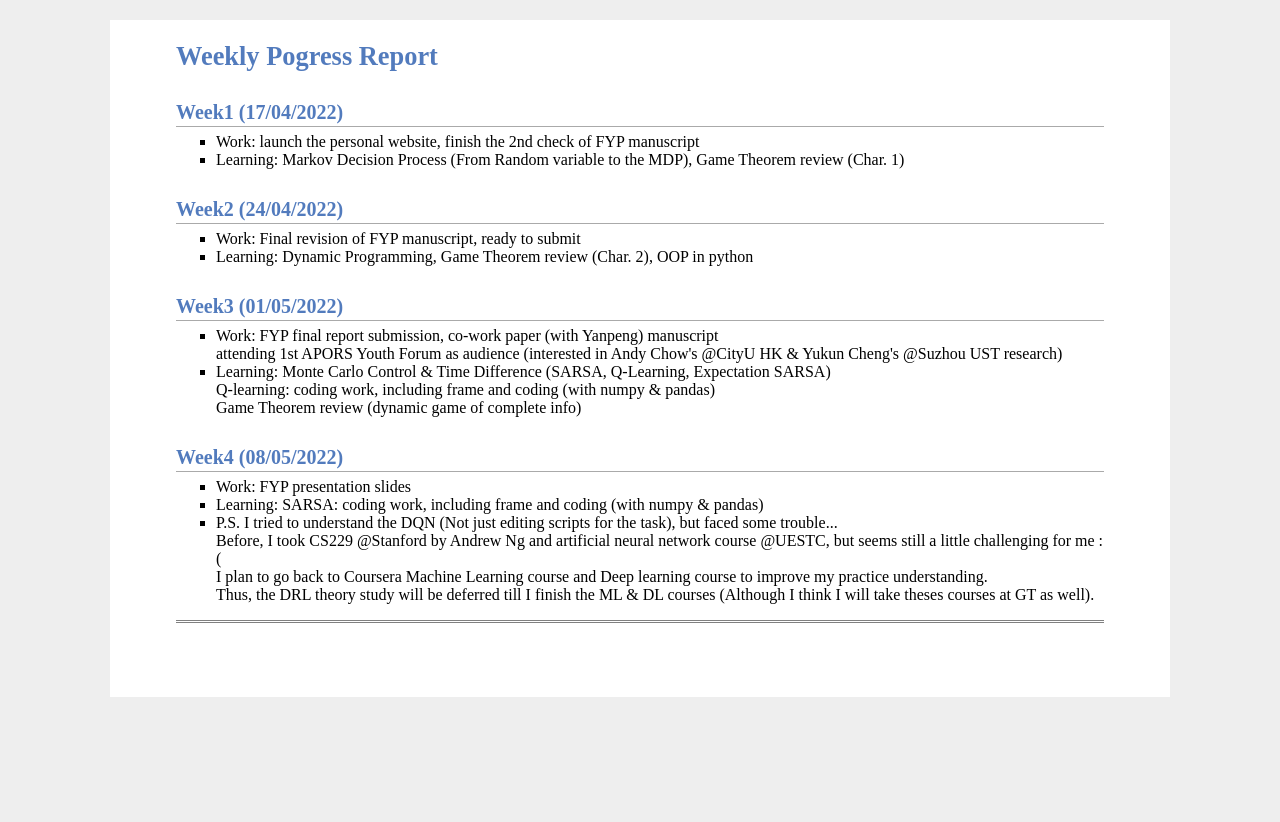
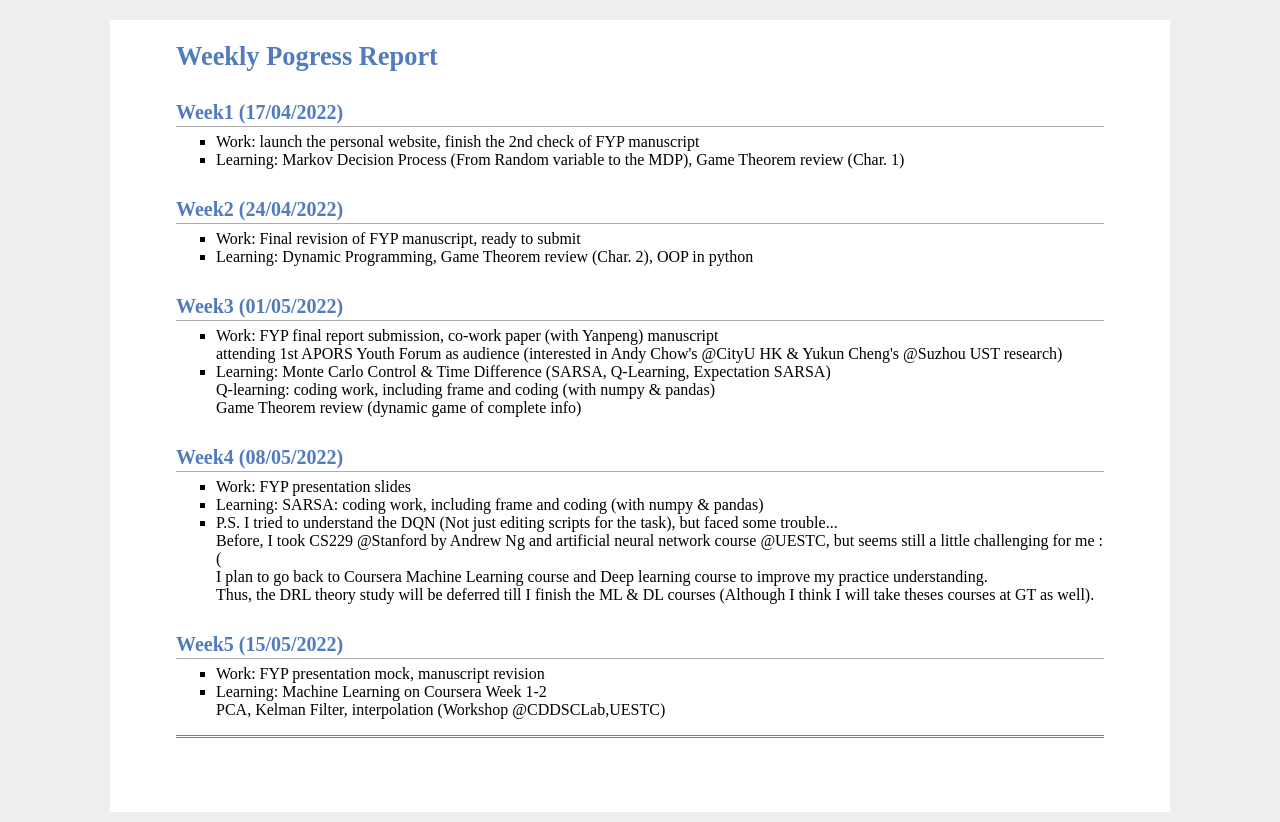
Before and after one commit to 997744/TaoWU.github.io, a plain HTML site: page progress(weekly).html in a window 1280 px wide. Before the commit the page ends 800 px from the top, so only its background shows below. Drawn offline with Linux system fonts and the light colour scheme.

Commit message:
Update progress(weekly).html

```diff
--- a/progress(weekly).html
+++ b/progress(weekly).html
@@ -63,3 +63,15 @@ Learning: Dynamic Programming, Game Theorem review (Char. 2), OOP in python
 
 </li>
 </ul>
+
+<h2>Week5 (15/05/2022)</h2>
+<ul>
+<li>
+  Work: FYP presentation mock, manuscript revision </br>
+</li>
+<li>
+  Learning: Machine Learning on Coursera Week 1-2 </br>
+  PCA, Kelman Filter, interpolation (Workshop @CDDSCLab,UESTC)</br>
+</li>
+
+</ul>
```
